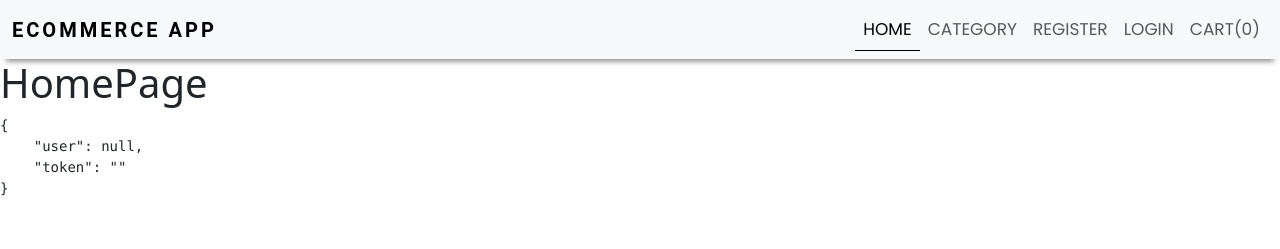
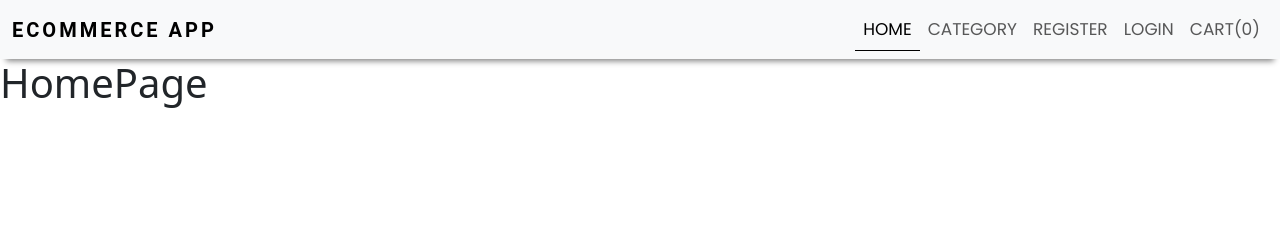
Before and after one commit to SiddheshDongare510/Ecommers_Website_Project, a React (Create React App) app in the folder client/: page / in a window 1280 px wide. Shown: the top 249 px of the page. Built offline with nearby package versions, Linux system fonts and the light colour scheme.

Commit message:
mid evaluation

```diff
--- a/client/src/pages/Auth/Login.js
+++ b/client/src/pages/Auth/Login.js
@@ -46,7 +46,7 @@
             const handleSubmit =async(e)=> {
                 e.preventDefault();
             try {
-            const res = await axios.post(`http://localhost:8080/api/v1/auth/register`, {
+            const res = await axios.post(`http://localhost:3000/api/v1/auth/register`, {
             email,
             password,
             });
--- a/client/src/pages/HomePage.js
+++ b/client/src/pages/HomePage.js
@@ -7,7 +7,7 @@ const HomePage = () => {
   return (
     <Layout>
       <h1>HomePage</h1>
-      <pre>{JSON.stringify(auth,null,4)}</pre>
+      {/* <pre>{JSON.stringify(auth,null,4)}</pre> */}
     </Layout>
   );
 };
```
Also changed, not shown: client/src/pages/Register.js (deleted).
